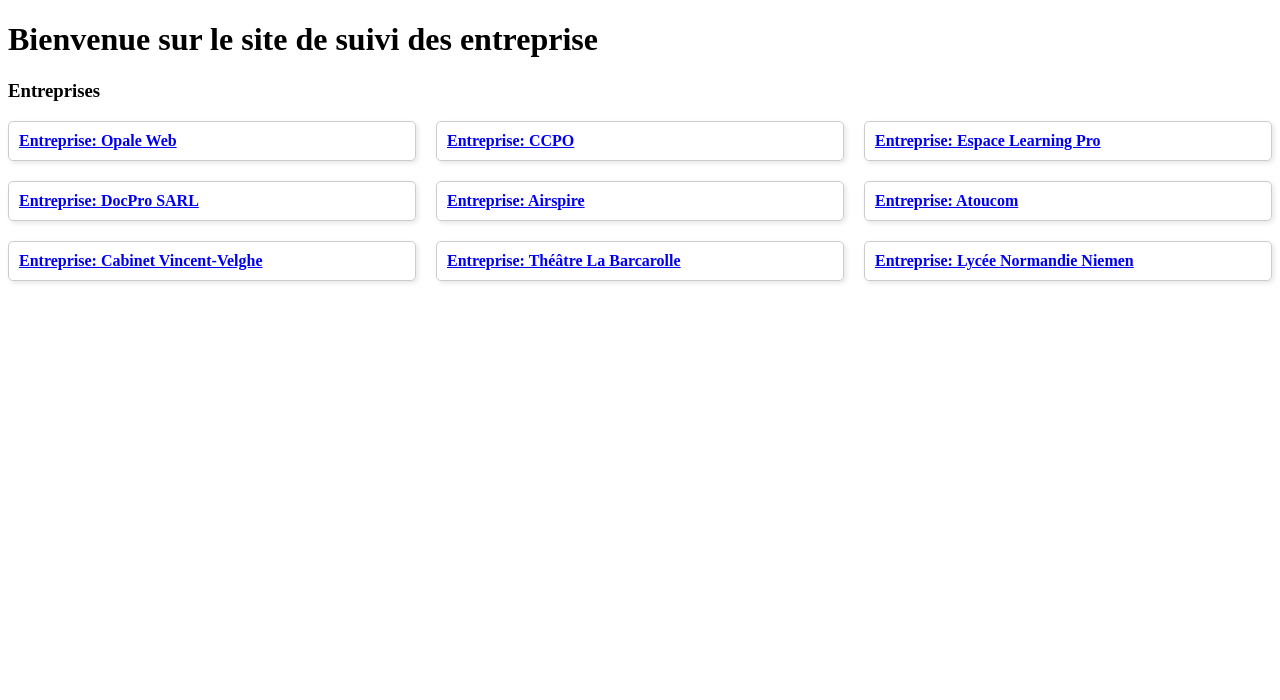
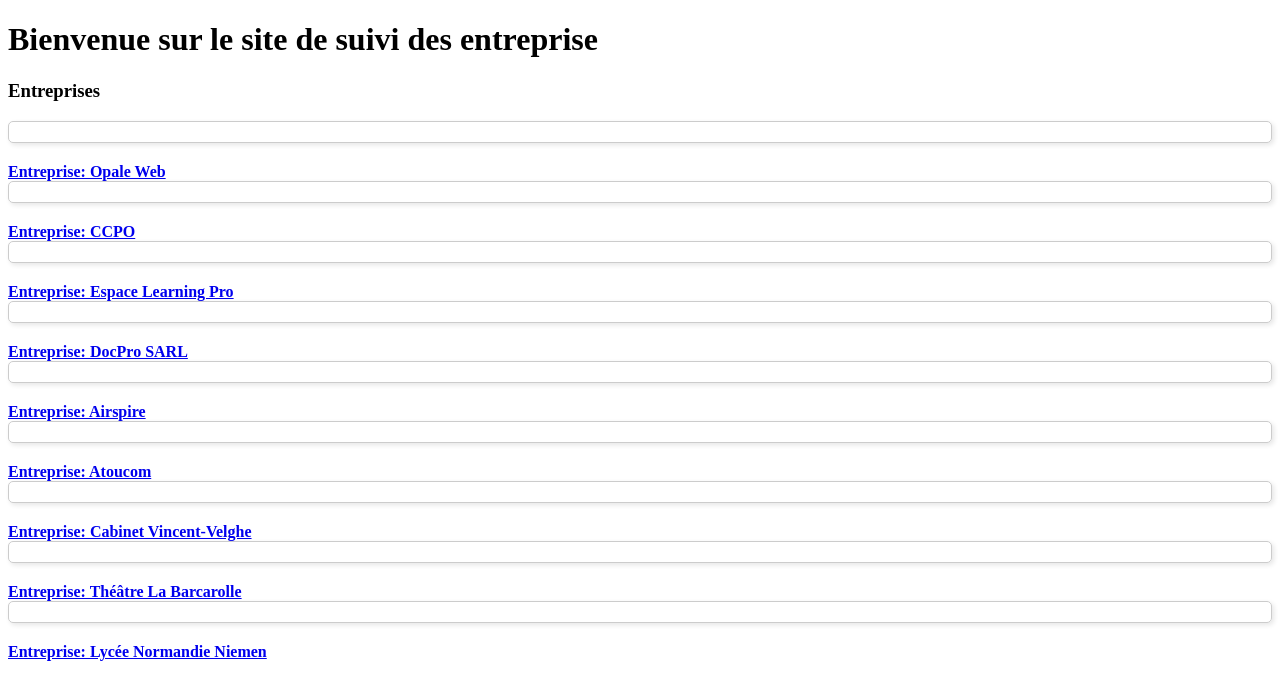
Before and after one commit to bomtouinn/app-3, a Flask app: page / in a window 1280 px wide. Shown: the part 26-726 px from the top of the page. Run offline with Flask 3, Linux system fonts and the light colour scheme.

Commit message:
je dois commit jsp pq

```diff
--- a/static/form.css
+++ b/static/form.css
@@ -29,7 +29,7 @@ form {
     margin: 0 auto;
     padding: 20px;
     border-radius: 5px;
-    max-width: 500px;
+    max-width: 700px;
     box-shadow: 0 4px 6px rgba(0, 0, 0, 0.1);
 }
 
--- a/templates/index.html
+++ b/templates/index.html
@@ -28,7 +28,7 @@
     </nav>
     <h1>Bienvenue sur le site de suivi des entreprise</h1>
     <h3>Entreprises</h3>
-    <div style="display: flex; flex-wrap: wrap; gap: 20px;">
+    <div>
         {% set entreprises_grouped = {} %}
         {% for suivi in suivi_data %}
             {% if suivi.entreprise not in entreprises_grouped %}
@@ -38,7 +38,7 @@
         {% endfor %}
 
         {% for entreprise, suivis in entreprises_grouped.items() %}
-            <div style="flex: 1 1 calc(33.333% - 20px); border: 1px solid #ccc; padding: 10px; box-shadow: 2px 2px 5px rgba(0, 0, 0, 0.1); border-radius: 5px; box-sizing: border-box;">
+            <div style="border: 1px solid #ccc; padding: 10px; box-shadow: 2px 2px 5px rgba(0, 0, 0, 0.1); border-radius: 5px; margin-bottom: 20px;"></div>
                 <strong>
                     <a href="javascript:void(0);" onclick="toggleDetails('{{ entreprise|replace(' ', '_')|e }}')">
                         Entreprise: {{ entreprise }}
```
